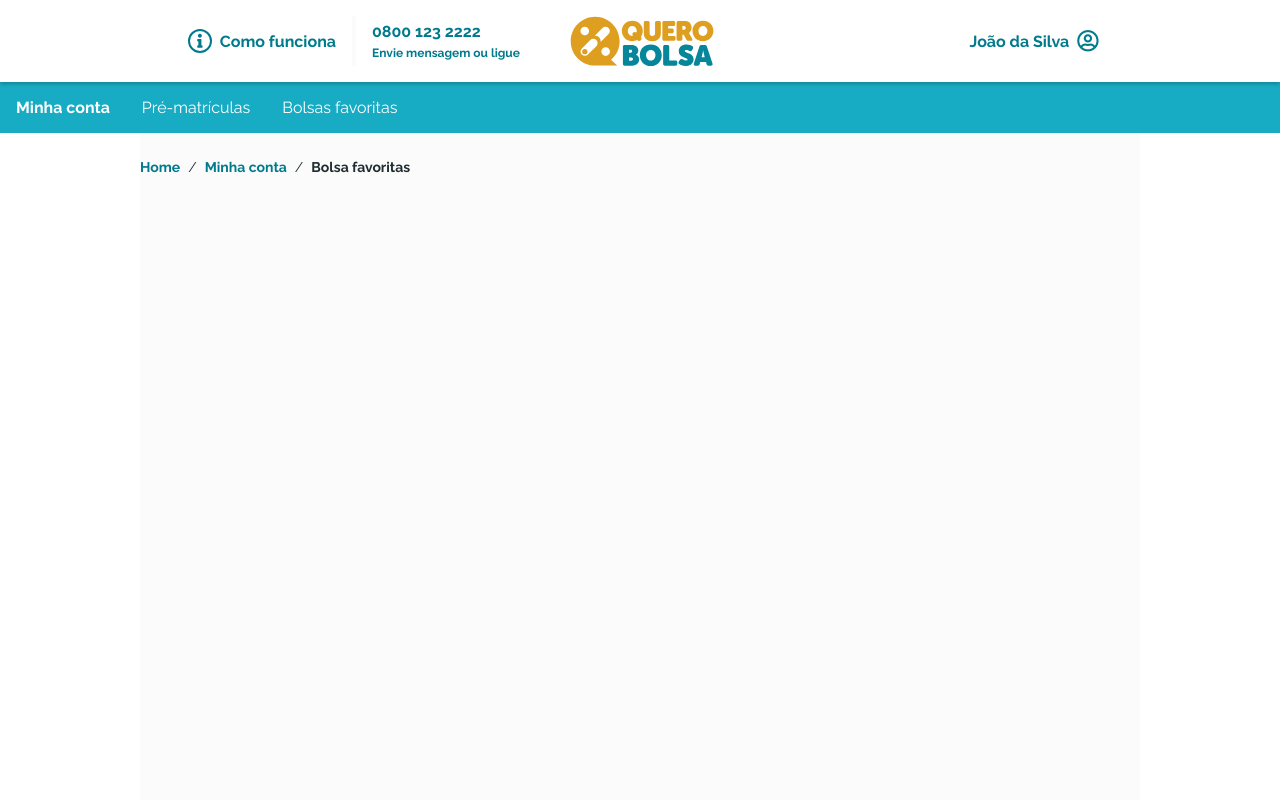
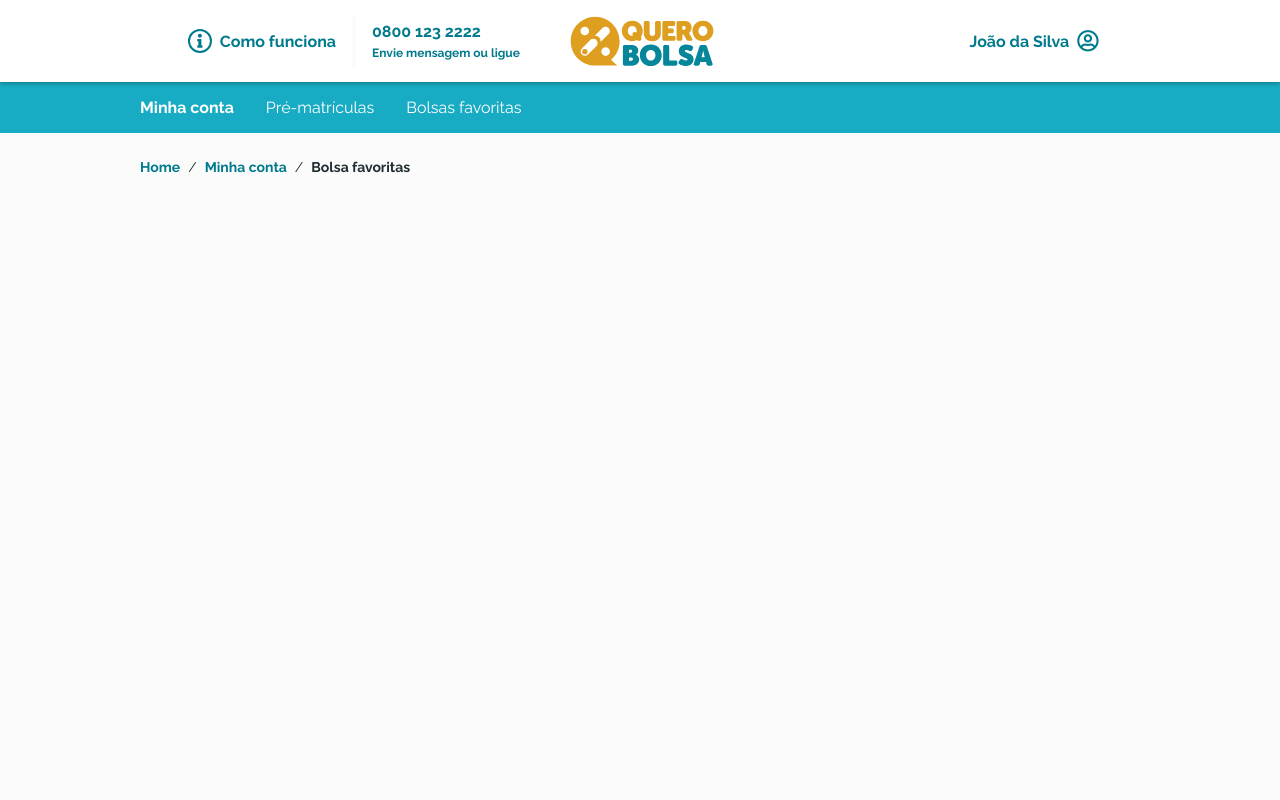
Before and after one commit to srvaz/quero-challenge-app, an Angular app: page / in a window 1280 px wide. Shown: the top 800 px of the page. Built offline with nearby package versions, Linux system fonts and the light colour scheme.

Commit message:
fix menu margin

```diff
--- a/src/app/app.component.scss
+++ b/src/app/app.component.scss
@@ -3,7 +3,6 @@
 @import './commons/var-colors';
 
 main {
-    background-color: $gray;
     max-width: 1000px;
     height: 100vh;
     display: block;
--- a/src/app/header/menu/menu.component.html
+++ b/src/app/header/menu/menu.component.html
@@ -1,8 +1,10 @@
 <nav class="menu">
+  <div class="menu__content">
     <ul class="menu__list">
       <li class="menu__list__item" routerLinkActive="menu__list__item--active"><a routerLink="/minha-conta">Minha conta</a></li>
       <li class="menu__list__item menu__list__item--desktop" routerLinkActive="menu__list__item--active"><a routerLink="/pre-matriculas">Pré-matrículas</a></li>
       <li class="menu__list__item menu__list__item--desktop" routerLinkActive="menu__list__item--active"><a routerLink="/bolsas-favoritas">Bolsas favoritas</a></li>
     </ul>
     <button class="menu__trigger">Menu <i class="fas fa-chevron-down"></i></button>
+  </div>
 </nav>
--- a/src/app/header/menu/menu.component.scss
+++ b/src/app/header/menu/menu.component.scss
@@ -6,8 +6,17 @@
     color: $white;
     background-color: $blue-primary;
     width: 100%;
-    display: flex;
-    justify-content: space-between;
+
+    .menu__content {
+        max-width: 1000px;
+        display: flex;
+        justify-content: space-between;
+        margin: auto;
+
+        @media (max-width: $screen-desktop-max) {
+            padding: 0 $space-2;
+        }
+    }
 
     .menu__list {
         display: flex;
@@ -22,6 +31,7 @@
 
             &:first-child {
                 font-weight: 700;
+                padding-left: 0;
             }
 
             &:hover {
@@ -58,7 +68,6 @@
         background-color: $blue-primary;
         border: none;
         outline: none;
-        padding: 0 $space-2;
 
         @media (min-width: $screen-desktop-min) {
             display: none;
--- a/src/styles.scss
+++ b/src/styles.scss
@@ -7,5 +7,6 @@
 }
 body {
     color: $black;
+    background-color: $gray;
     margin: 0;
 }
```
Lines whose indentation alone changed are shown as unchanged.
